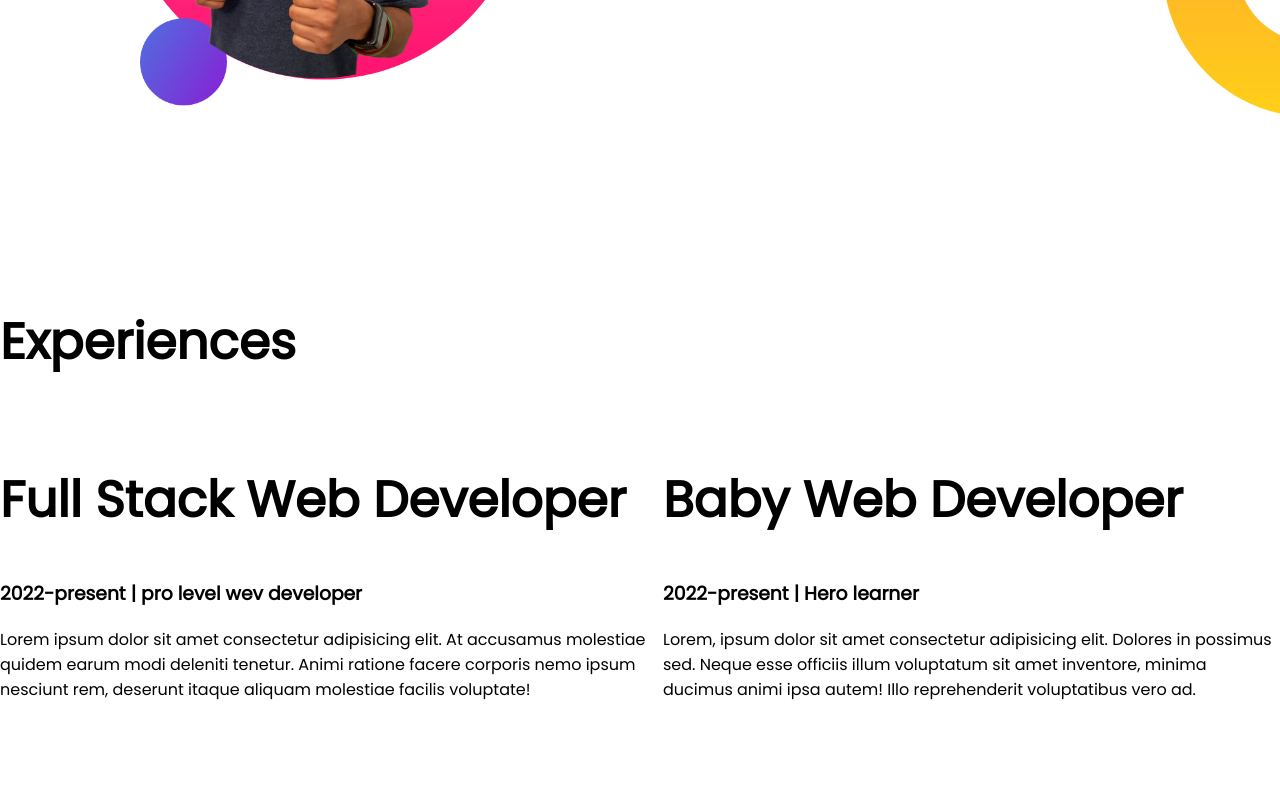
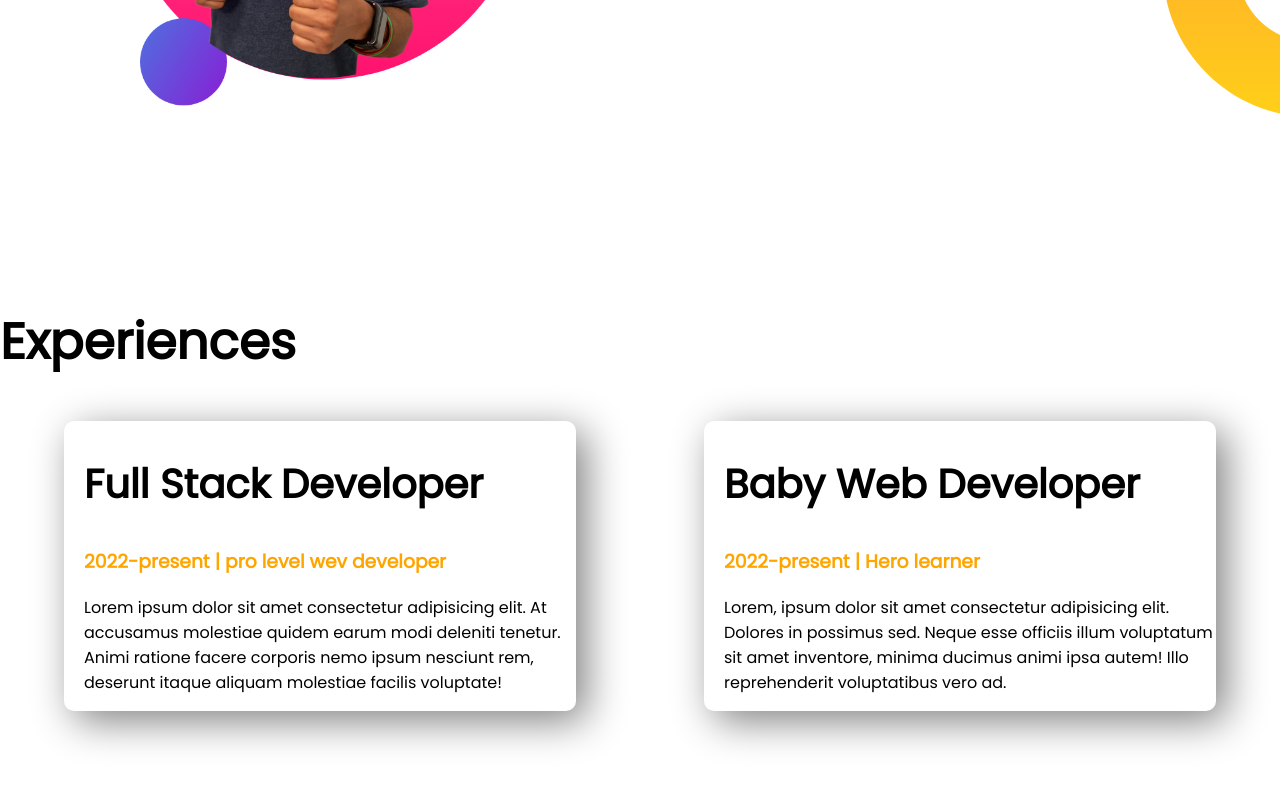
Before and after one commit to Tushar409212/Tushar-s-Portfolio, a plain HTML site: page index.html in a window 1280 px wide. Shown: the part 1015-1800 px from the top of the page. Drawn offline with Linux system fonts and the light colour scheme; a web font is replaced by a local one.

Commit message:
merging experience area

```diff
--- a/index.html
+++ b/index.html
@@ -52,17 +52,17 @@
     <section class="experience-area">
         <h1>Experiences</h1>
         <div class="flexible-container">
-            <div>
-                <h1>Full Stack Web Developer </h1>
-                <h3>2022-present | pro level wev developer</h3>
+            <div class="experience-item">
+                <h2>Full Stack Developer </h2>
+                <h3 class="orange-color">2022-present | pro level wev developer</h3>
                 <p>Lorem ipsum dolor sit amet consectetur adipisicing elit. At accusamus molestiae quidem earum modi
                     deleniti tenetur. Animi ratione facere corporis nemo ipsum nesciunt rem, deserunt itaque aliquam
                     molestiae facilis voluptate!</p>
 
             </div>
-            <div>
-                <h1>Baby Web Developer</h1>
-                <h3>2022-present | Hero learner</h3>
+            <div class="experience-item">
+                <h2>Baby Web Developer</h2>
+                <h3 class="orange-color">2022-present | Hero learner</h3>
                 <p>Lorem, ipsum dolor sit amet consectetur adipisicing elit. Dolores in possimus sed. Neque esse
                     officiis
                     illum voluptatum sit amet inventore, minima ducimus animi ipsa autem! Illo reprehenderit
--- a/style.css
+++ b/style.css
@@ -5,6 +5,9 @@ body{
 }
 h1{
     font-size: 50px;
+}
+h2{
+    font-size: 40px;
 }
 .orange-color{
     color: orange;
@@ -36,3 +39,12 @@ h1{
     background-repeat: no-repeat;
     background-position: right;
 }
+.experience-item{
+    width: 40%;
+    margin-left: 5%;
+    margin-right: 5%;
+    padding-left: 20px;
+    border-radius: 10px;
+    box-shadow: 10px 10px 40px gray;
+
+}
```
